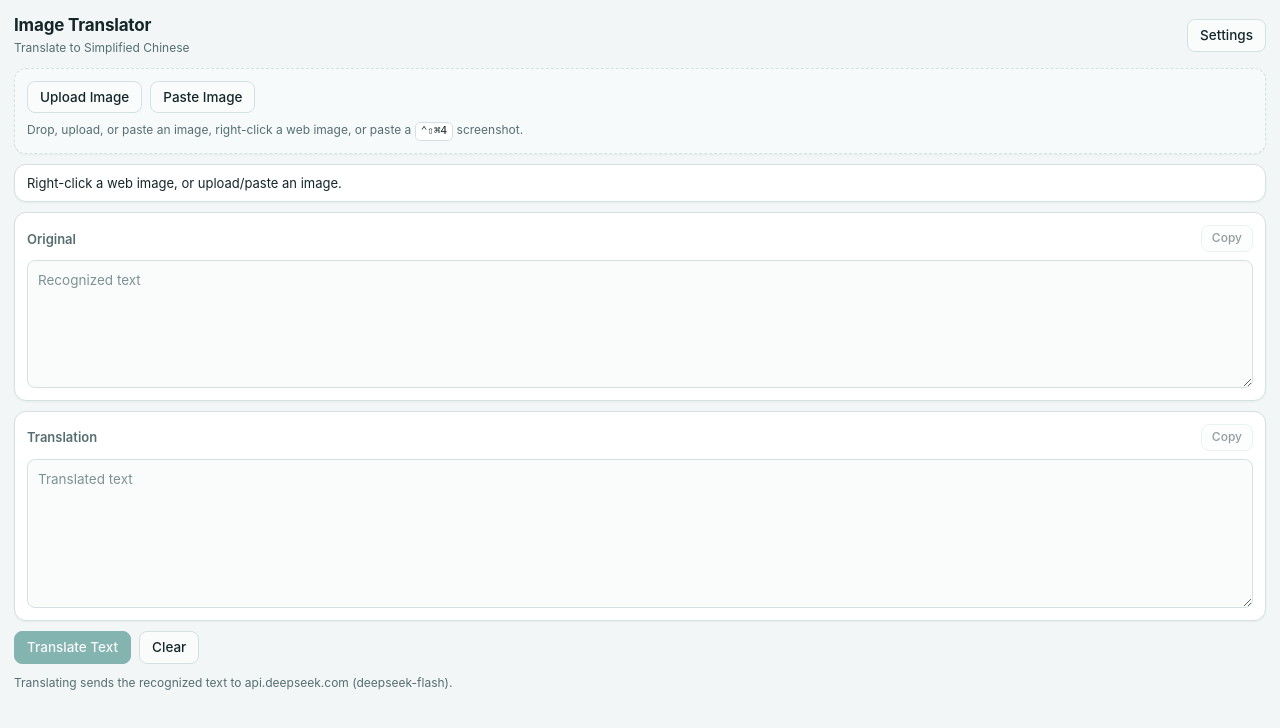
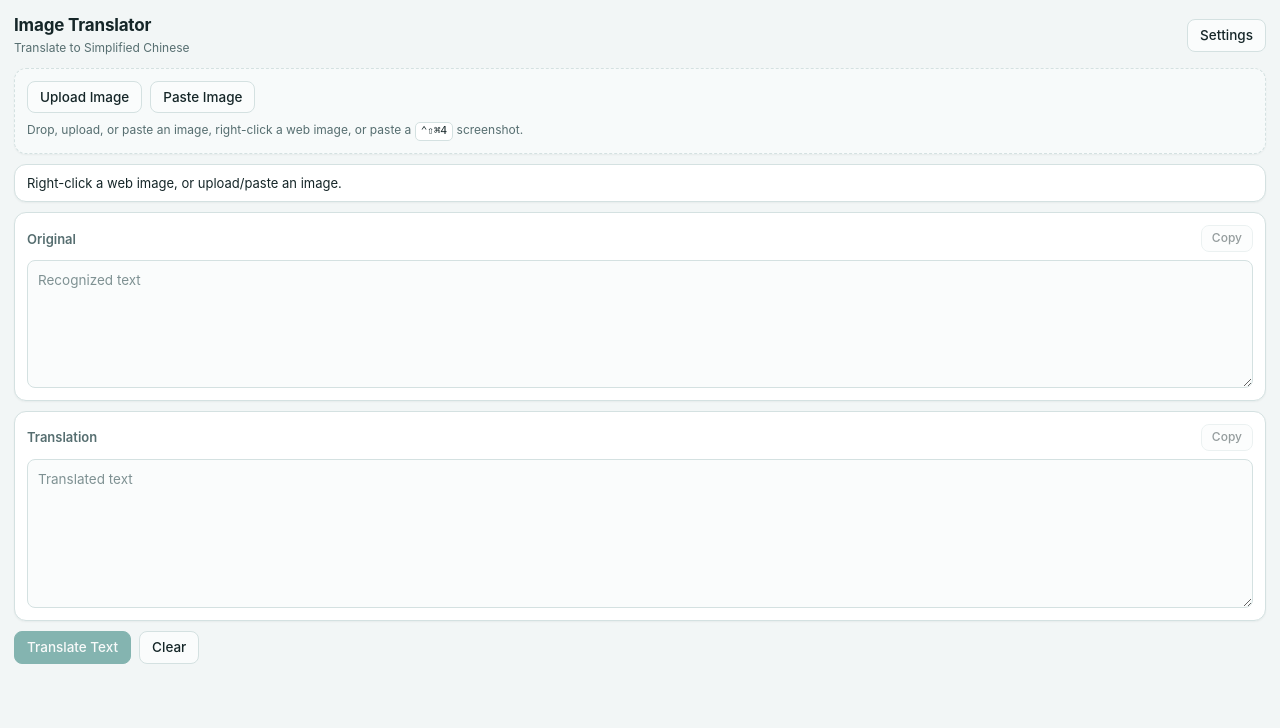
Before and after one commit to leslieo2/tuyi, a browser extension: page extension/panel.html in a window 1280 px wide. Drawn offline with Linux system fonts and the light colour scheme.

Commit message:
Remove internal provider/model note from side panel footer

```diff
--- a/extension/_locales/en/messages.json
+++ b/extension/_locales/en/messages.json
@@ -23,7 +23,6 @@
   "btnCopied": { "message": "Copied" },
   "btnTranslateText": { "message": "Translate Text" },
   "btnClear": { "message": "Clear" },
-  "translationHelp": { "message": "Translating sends the recognized text to $1 ($2)." },
 
   "routeOnlyOcrReselect": { "message": "OCR only · Please re-select mode in Settings" },
   "routeTranslateTo": { "message": "Translate to $1" },
--- a/extension/_locales/zh_CN/messages.json
+++ b/extension/_locales/zh_CN/messages.json
@@ -23,7 +23,6 @@
   "btnCopied": { "message": "已复制" },
   "btnTranslateText": { "message": "翻译识别文字" },
   "btnClear": { "message": "清除" },
-  "translationHelp": { "message": "翻译时，会将当前图片识别出的文字发送给 $1（$2）。" },
 
   "routeOnlyOcrReselect": { "message": "仅识别 · 请在设置中重新选择处理方式" },
   "routeTranslateTo": { "message": "默认译为$1" },
--- a/extension/panel.html
+++ b/extension/panel.html
@@ -41,10 +41,9 @@
     <textarea id="translation" rows="6" readonly data-i18n-placeholder="placeholderTranslation" placeholder="翻译结果" dir="auto"></textarea>
   </section>
   <div class="actions">
-    <button id="retry" class="primary" type="button" aria-describedby="translation-help" data-i18n="btnTranslateText" disabled hidden>翻译识别文字</button>
+    <button id="retry" class="primary" type="button" data-i18n="btnTranslateText" disabled hidden>翻译识别文字</button>
     <button id="clear" type="button" data-i18n="btnClear">清除</button>
   </div>
-  <p id="translation-help" class="muted" hidden>翻译时，会将当前图片识别出的文字发送给翻译服务。</p>
   <script type="module" src="panel.js"></script>
 </body>
 </html>
--- a/extension/panel.js
+++ b/extension/panel.js
@@ -25,7 +25,6 @@ function refreshButtons() {
   byId("cancel").hidden = !active;
   byId("retry").hidden = !translationEnabled;
   byId("retry").disabled = !translationEnabled || Boolean(active) || !original.value;
-  byId("translation-help").hidden = !translationEnabled;
   const resultMode = active?.settings?.mode ?? preferences?.mode;
   byId("translation-result").hidden = resultMode !== "translate" && !translation.value;
   byId("copy-original").disabled = !original.value;
@@ -165,21 +164,12 @@ async function connectPanel() {
   port.postMessage({ type: "ready", windowId: current.id });
 }
 
-function providerHost(url) {
-  try {
-    return new URL(url).host;
-  } catch {
-    return url;
-  }
-}
-
 async function refreshRoute() {
   preferences = await getSettings();
   await initI18n(preferences.uiLanguage);
   applyI18n();
-  const { mode, target, needsModeSelection, apiBaseUrl, model } = preferences;
+  const { mode, target, needsModeSelection } = preferences;
   refreshButtons();
-  byId("translation-help").textContent = t("translationHelp", providerHost(apiBaseUrl), model);
   if (needsModeSelection) {
     byId("route").textContent = t("routeOnlyOcrReselect");
     return;
```
